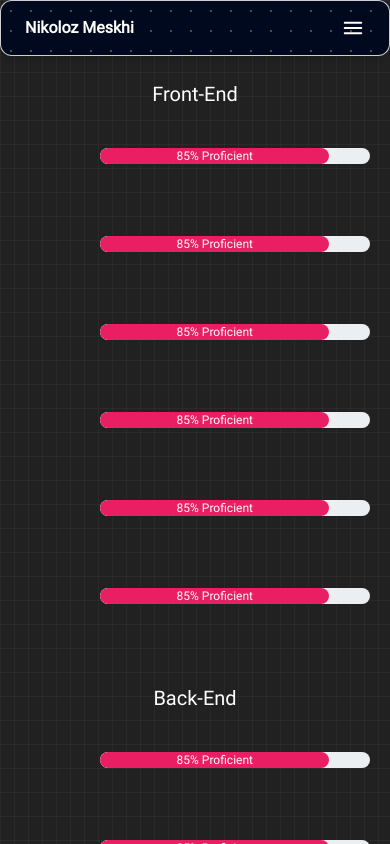
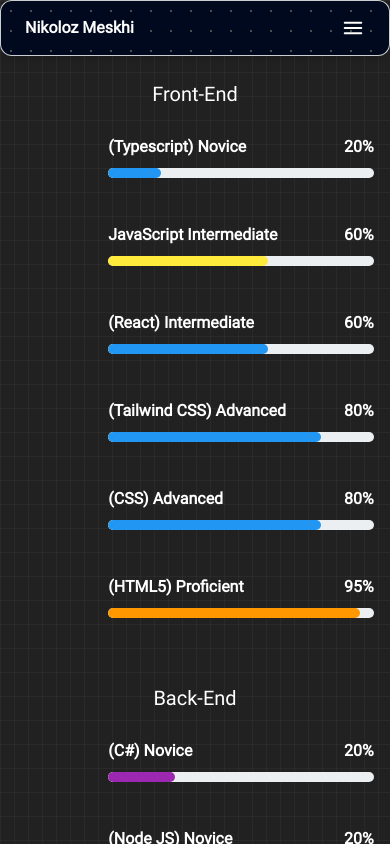
Before and after one commit to Nikolozi2004/Personal-Portfolio, a React (Vite) app: page /Skills in a window 390 px wide. Built offline with nearby package versions, Linux system fonts and the light colour scheme; some icons are missing.

Commit message:
made contact info, made contact more responsive fixed cluncky animation

```diff
--- a/src/components/NavBar.jsx
+++ b/src/components/NavBar.jsx
@@ -25,8 +25,7 @@ export const NavBar = () => {
 
 
     return (
-        <Navbar className="mx-auto max-w-screen-2xl z-50 px-6 py-2 bg-[#000000] bg-[radial-gradient(#ffffff33_1px,#00091d_1px)] bg-[size:20px_20px]
-        ">
+        <Navbar className="mx-auto max-w-screen-2xl z-50 px-6 py-2 bg-[#000000] bg-[radial-gradient(#ffffff33_1px,#00091d_1px)] bg-[size:20px_20px]">
             <div className="flex items-center justify-between">
                 <Typography
                     as="a"
--- a/src/index.css
+++ b/src/index.css
@@ -62,3 +62,7 @@
 /* .NavLink {
     font-family: robotomedium;
 } */
+
+.contchild:first-child {
+    fill: #ffffff !important;
+}
--- a/src/pages/Skills.jsx
+++ b/src/pages/Skills.jsx
@@ -1,4 +1,4 @@
-import { Progress } from '@material-tailwind/react';
+import { Progress, Typography } from '@material-tailwind/react';
 import { motion } from 'framer-motion'
 import {
   JavascriptOriginal,
@@ -25,10 +25,10 @@ export const Skills = () => {
 
     <motion.div
       className='w-full relative flex flex-col lg:flex-row justify-evenly pt-6 max-w-screen-2xl'
-      initial={{ y: '-100%', Blur: '4px'}}
+      initial={{ y: '-100%', Blur: '4px' }}
       animate={{ y: '0%' }}
       exit={{ y: '-100%' }}
-      transition={{ duration: 1, ease: 'easeOut'}}>
+      transition={{ duration: 1, ease: 'easeOut' }}>
 
       <div className='h-full w-full lg:w-1/3 flex flex-col items-center mb-8 lg:mb-0'>
         <h1 className='mb-4 font-sans text-xl text-white'>Front-End</h1>
@@ -37,42 +37,102 @@ export const Skills = () => {
           whileHover={{ scale: 1.2 }}
           whileTap={{ scale: 1.1 }}>
           <TypescriptOriginal size="80" radius='3px' className='w-20 h-20' />
-          <Progress color='pink' value={85} size="md" label="Proficient" className='mx-1' />
+          <div className='w-full ml-3'>
+            <div className='mb-2 flex items-center justify-between gap-4'>
+              <Typography color="white" variant="h6">
+                (Typescript) Novice
+              </Typography>
+              <Typography color="white" variant="h6">
+                20%
+              </Typography>
+            </div>
+            <Progress color='blue' value={20} size="md" />
+          </div>
         </motion.div>
         <motion.div
           className='flex justify-between items-center w-full lg:w-2/3 mb-6 h-16 lg-max:w-11/12'
           whileHover={{ scale: 1.2 }}
           whileTap={{ scale: 1.1 }}>
           <JavascriptOriginal size="80" radius='3px' className='w-20 h-20' />
-          <Progress color='pink' value={85} size="md" label="Proficient" className='mx-1' />
+          <div className='w-full ml-3'>
+            <div className='mb-2 flex items-center justify-between gap-4'>
+              <Typography color="white" variant="h6">
+                JavaScript Intermediate
+              </Typography>
+              <Typography color="white" variant="h6">
+                60%
+              </Typography>
+            </div>
+            <Progress color='yellow' value={60} size="md" />
+          </div>
         </motion.div>
         <motion.div
           className='flex justify-between items-center w-full lg:w-2/3 mb-6 h-16 lg-max:w-11/12'
           whileHover={{ scale: 1.2 }}
           whileTap={{ scale: 1.1 }}>
           <ReactOriginal size="80" radius='3px' className='w-20 h-20' />
-          <Progress color='pink' value={85} size="md" label="Proficient" className='mx-1' />
+          <div className='w-full ml-3'>
+            <div className='mb-2 flex items-center justify-between gap-4'>
+              <Typography color="white" variant="h6">
+                (React) Intermediate
+              </Typography>
+              <Typography color="white" variant="h6">
+                60%
+              </Typography>
+            </div>
+            <Progress color='blue' value={60} size="md" />
+          </div>
         </motion.div>
         <motion.div
           className='flex justify-between items-center w-full lg:w-2/3 mb-6 h-16 lg-max:w-11/12'
           whileHover={{ scale: 1.2 }}
           whileTap={{ scale: 1.1 }}>
           <TailwindcssOriginal size="80" radius='3px' className='w-20 h-20' />
-          <Progress color='pink' value={85} size="md" label="Proficient" className='mx-1' />
+          <div className='w-full ml-3'>
+            <div className='mb-2 flex items-center justify-between gap-4'>
+              <Typography color="white" variant="h6">
+                (Tailwind CSS) Advanced
+              </Typography>
+              <Typography color="white" variant="h6">
+                80%
+              </Typography>
+            </div>
+            <Progress color='blue' value={80} size="md" />
+          </div>
         </motion.div>
         <motion.div
           className='flex justify-between items-center w-full lg:w-2/3 mb-6 h-16 lg-max:w-11/12'
           whileHover={{ scale: 1.2 }}
           whileTap={{ scale: 1.1 }}>
           <Css3Original size="80" radius='3px' className='w-20 h-20' />
-          <Progress color='pink' value={85} size="md" label="Proficient" className='mx-1' />
+          <div className='w-full ml-3'>
+            <div className='mb-2 flex items-center justify-between gap-4'>
+              <Typography color="white" variant="h6">
+                (CSS) Advanced
+              </Typography>
+              <Typography color="white" variant="h6">
+                80%
+              </Typography>
+            </div>
+            <Progress color='blue' value={80} size="md" />
+          </div>
         </motion.div>
         <motion.div
           className='flex justify-between items-center w-full lg:w-2/3 mb-6 h-16 lg-max:w-11/12'
           whileHover={{ scale: 1.2 }}
           whileTap={{ scale: 1.1 }}>
           <Html5Original size="80" radius='3px' className='w-20 h-20' />
-          <Progress color='pink' value={85} size="md" label="Proficient" className='mx-1' />
+          <div className='w-full ml-3'>
+            <div className='mb-2 flex items-center justify-between gap-4'>
+              <Typography color="white" variant="h6">
+                (HTML5) Proficient
+              </Typography>
+              <Typography color="white" variant="h6">
+                95%
+              </Typography>
+            </div>
+            <Progress color='orange' value={95} size="md" />
+          </div>
         </motion.div>
       </div>
 
@@ -85,28 +145,68 @@ export const Skills = () => {
           whileHover={{ scale: 1.2 }}
           whileTap={{ scale: 1.1 }}>
           <CsharpOriginal size="80" radius='3px' className='w-20 h-20' />
-          <Progress color='pink' value={85} size="md" label="Proficient" className='mx-1' />
+          <div className='w-full ml-3'>
+            <div className='mb-2 flex items-center justify-between gap-4'>
+              <Typography color="white" variant="h6">
+                (C#) Novice
+              </Typography>
+              <Typography color="white" variant="h6">
+                20%
+              </Typography>
+            </div>
+            <Progress color='purple' value={25} size="md" />
+          </div>
         </motion.div>
         <motion.div
           className='flex justify-between items-center w-full lg:w-2/3 mb-6 h-16 lg-max:w-11/12'
           whileHover={{ scale: 1.2 }}
           whileTap={{ scale: 1.1 }}>
           <NodejsOriginal size="80" radius='3px' className='w-20 h-20' />
-          <Progress color='pink' value={85} size="md" label="Proficient" className='mx-1' />
+          <div className='w-full ml-3'>
+            <div className='mb-2 flex items-center justify-between gap-4'>
+              <Typography color="white" variant="h6">
+                (Node JS) Novice
+              </Typography>
+              <Typography color="white" variant="h6">
+                20%
+              </Typography>
+            </div>
+            <Progress color='green' value={20} size="md" />
+          </div>
         </motion.div>
         <motion.div
           className='flex justify-between items-center w-full lg:w-2/3 mb-6 h-16 lg-max:w-11/12'
           whileHover={{ scale: 1.2 }}
           whileTap={{ scale: 1.1 }}>
           <MongodbOriginal size="80" radius='3px' className='w-20 h-20' />
-          <Progress color='pink' value={85} size="md" label="Proficient" className='mx-1' />
+          <div className='w-full ml-3'>
+            <div className='mb-2 flex items-center justify-between gap-4'>
+              <Typography color="white" variant="h6">
+                (Mongodb) Novice
+              </Typography>
+              <Typography color="white" variant="h6">
+                10%
+              </Typography>
+            </div>
+            <Progress color='green' value={10} size="md" />
+          </div>
         </motion.div>
         <motion.div
           className='flex justify-between items-center w-full lg:w-2/3 mb-6 h-16 lg-max:w-11/12'
           whileHover={{ scale: 1.2 }}
           whileTap={{ scale: 1.1 }}>
-          <ExpressOriginal size="80" radius='3px' className='w-20 h-20' />
-          <Progress color='pink' value={85} size="md" label="Proficient" className='mx-1' />
+          <ExpressOriginal size="80" radius='3px' className='w-20 h-20 fill-white' />
+          <div className='w-full ml-3'>
+            <div className='mb-2 flex items-center justify-between gap-4'>
+              <Typography color="white" variant="h6">
+                (Express JS) Novice
+              </Typography>
+              <Typography color="white" variant="h6">
+                20%
+              </Typography>
+            </div>
+            <Progress color='green' value={20} size="md" />
+          </div>
         </motion.div>
       </div>
       <div className='h-full w-full lg:w-1/3 flex flex-col items-center mb-8 lg:mb-0'>
@@ -116,35 +216,85 @@ export const Skills = () => {
           whileHover={{ scale: 1.2 }}
           whileTap={{ scale: 1.1 }}>
           <GitOriginal size="80" radius='3px' className='w-20 h-20' />
-          <Progress color='pink' value={85} size="md" label="Proficient" className='mx-1' />
+          <div className='w-full ml-3'>
+            <div className='mb-2 flex items-center justify-between gap-4'>
+              <Typography color="white" variant="h6">
+                (Git) Advanced Beginner
+              </Typography>
+              <Typography color="white" variant="h6">
+                40%
+              </Typography>
+            </div>
+            <Progress color='orange' value={40} size="md" />
+          </div>
         </motion.div>
         <motion.div
           className='flex justify-between items-center w-full lg:w-2/3 mb-6 h-16 lg-max:w-11/12'
           whileHover={{ scale: 1.2 }}
           whileTap={{ scale: 1.1 }}>
           <DockerOriginal size="80" radius='3px' className='w-20 h-20' />
-          <Progress color='pink' value={85} size="md" label="Proficient" className='mx-1' />
+          <div className='w-full ml-3'>
+            <div className='mb-2 flex items-center justify-between gap-4'>
+              <Typography color="white" variant="h6">
+                (Docker) Novice
+              </Typography>
+              <Typography color="white" variant="h6">
+                10%
+              </Typography>
+            </div>
+            <Progress color='blue' value={10} size="md" />
+          </div>
         </motion.div>
         <motion.div
           className='flex justify-between items-center w-full lg:w-2/3 mb-6 h-16 lg-max:w-11/12'
           whileHover={{ scale: 1.2 }}
           whileTap={{ scale: 1.1 }}>
           <VisualstudioOriginal size="80" radius='3px' className='w-20 h-20' />
-          <Progress color='pink' value={85} size="md" label="Proficient" className='mx-1' />
+          <div className='w-full ml-3'>
+            <div className='mb-2 flex items-center justify-between gap-4'>
+              <Typography color="white" variant="h6">
+                (Visual Studio) Proficient
+              </Typography>
+              <Typography color="white" variant="h6">
+                60%
+              </Typography>
+            </div>
+            <Progress color='purple' value={60} size="md" />
+          </div>
         </motion.div>
         <motion.div
           className='flex justify-between items-center w-full lg:w-2/3 mb-6 h-16 lg-max:w-11/12'
           whileHover={{ scale: 1.2 }}
           whileTap={{ scale: 1.1 }}>
           <VscodeOriginal size="80" radius='3px' className='w-20 h-20' />
-          <Progress color='pink' value={85} size="md" label="Proficient" className='mx-1' />
+          <div className='w-full ml-3'>
+            <div className='mb-2 flex items-center justify-between gap-4'>
+              <Typography color="white" variant="h6">
+                (Visual Studio Code) Proficient
+              </Typography>
+              <Typography color="white" variant="h6">
+                70%
+              </Typography>
+            </div>
+            <Progress color='blue' value={70} size="md" />
+          </div>
         </motion.div>
         <motion.div
           className='flex justify-between items-center w-full lg:w-2/3 mb-6 h-16 lg-max:w-11/12'
           whileHover={{ scale: 1.2 }}
           whileTap={{ scale: 1.1 }}>
           <EslintOriginal size="80" radius='3px' className='w-20 h-20' />
-          <Progress color='pink' value={85} size="md" label="Proficient" className='mx-1' />
+          <div className='w-full ml-3'>
+            <div className='mb-2 flex items-center justify-between gap-4'>
+              <Typography color="white" variant="h6">
+                (Typescript) Learning
+              </Typography>
+              <Typography color="white" variant="h6">
+                10%
+              </Typography>
+            </div>
+            <Progress color='pink' value={10} size="md" />
+          </div>
         </motion.div>
       </div>
 
```
Also changed, not shown: src/pages/Contact.jsx (+56 -11 lines).
